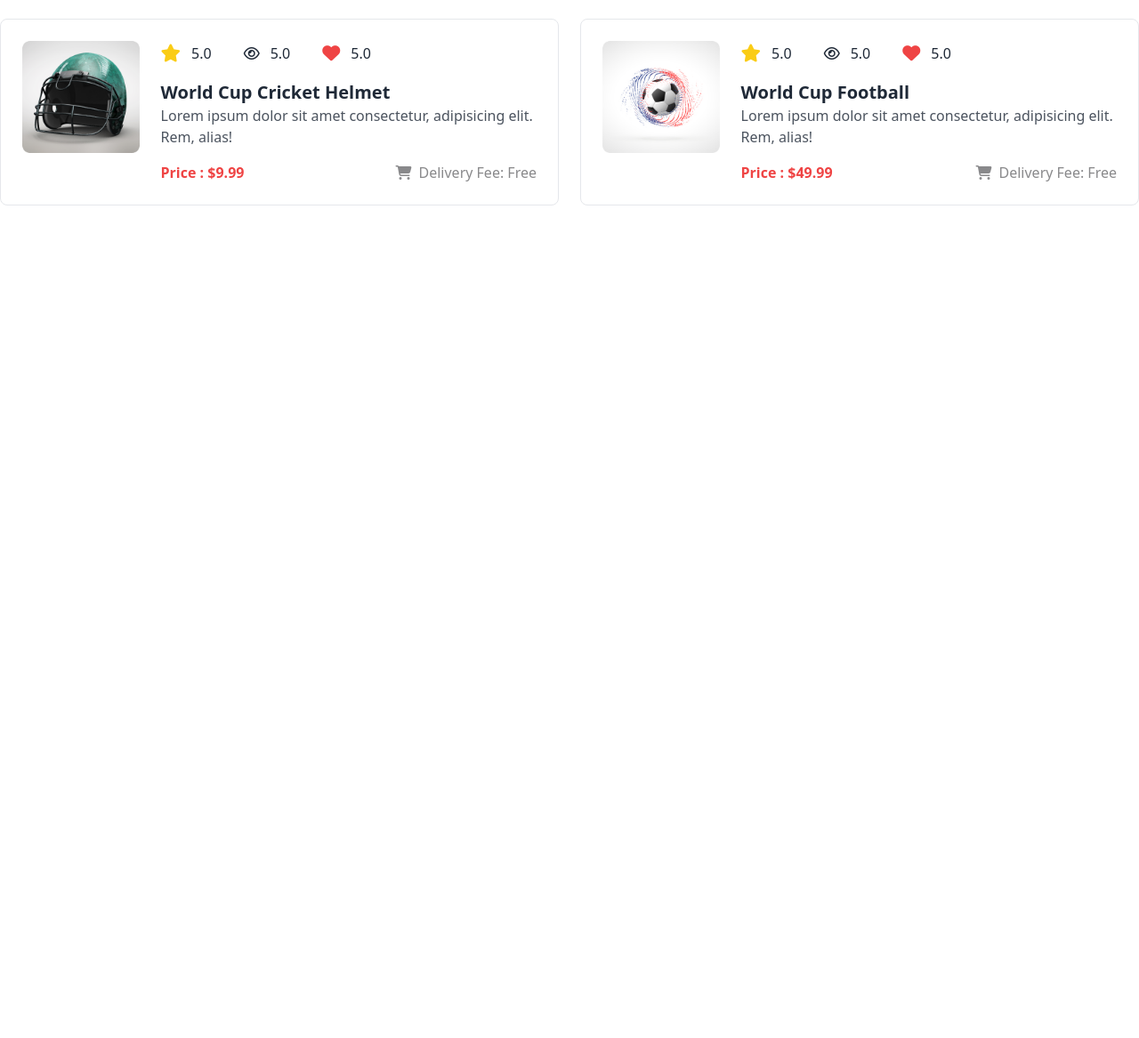
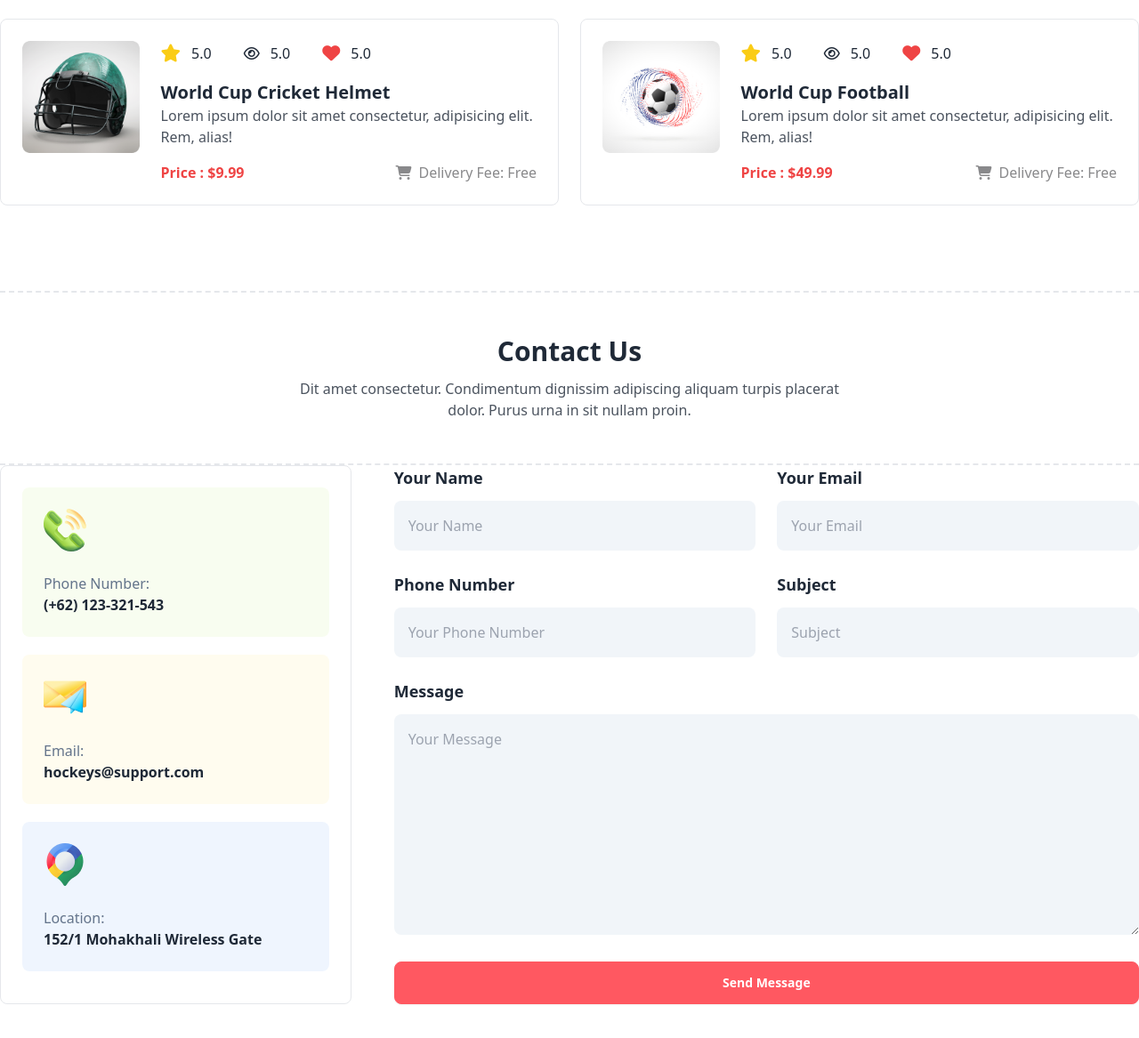
Before and after one commit to rummansaaqeb/b9-a3-solution, a plain HTML site: page index.html in a window 1280 px wide. Shown: the part 3284-4451 px from the top of the page at 89% size. Before the commit the page ends 3563 px from the top, so only its background shows below. Drawn offline with nearby package versions, Linux system fonts and the light colour scheme.

Commit message:
get in touch section done

```diff
--- a/index.html
+++ b/index.html
@@ -395,6 +395,70 @@
                 </div>
             </div>
         </section>
+
+        <!-- Clients Question Section (Homework) -->
+         <section></section>
+
+         <!-- Get In Touch Section -->
+          <section class="mt-24 mb-24">
+            <div class="border-y-[2px] border-dashed py-12 text-center flex flex-col items-center justify-center">
+
+                <h3 class="text-3xl font-bold mb-3">Contact Us</h3>
+                <p class="opacity-80 w-1/2">Dit amet consectetur. Condimentum dignissim adipiscing aliquam turpis placerat dolor. Purus urna in sit nullam proin. </p>
+            </div>
+
+            <div class="grid grid-cols-1 lg:grid-cols-3 gap-12">
+                <!-- Contacts -->
+                <div class="border rounded-lg p-6 space-y-5">
+                    <div class="bg-[#BCED6D1A] rounded-lg p-6">
+                        <img class="mb-6" src="./images/phone.png" alt="">
+                        <p class="text-slate-500">Phone Number:</p>
+                        <h6 class="font-bold">(+62) 123-321-543</h6>
+                    </div>
+                    <div class="bg-[#FDDD5F1A] rounded-lg p-6">
+                        <img class="mb-6" src="./images/email.png" alt="">
+                        <p class="text-slate-500">Email:</p>
+                        <h6 class="font-bold">hockeys@support.com</h6>
+                    </div>
+                    <div class="bg-[#629CF31A] rounded-lg p-6">
+                        <img class="mb-6" src="./images/location.png" alt="">
+                        <p class="text-slate-500">Location:</p>
+                        <h6 class="font-bold">152/1 Mohakhali Wireless Gate</h6>
+                    </div>
+                </div>
+                <!-- Form -->
+                <div class="lg:col-span-2">
+                    <div class="grid grid-cols-1 lg:grid-cols-2 gap-6">
+                        <div>
+                            <label class="text-lg font-semibold mb-3" for="">Your Name</label>
+                            <br>
+                            <input class="mt-3 p-4 border-none outline-none bg-slate-100 rounded-lg w-full" type="text" placeholder="Your Name">
+                        </div>
+                        <div>
+                            <label class="text-lg font-semibold mb-3" for="">Your Email</label>
+                            <br>
+                            <input class="mt-3 p-4 border-none outline-none bg-slate-100 rounded-lg w-full" type="text" placeholder="Your Email">
+                        </div>
+                        <div>
+                            <label class="text-lg font-semibold mb-3" for="">Phone Number</label>
+                            <br>
+                            <input class="mt-3 p-4 border-none outline-none bg-slate-100 rounded-lg w-full" type="text" placeholder="Your Phone Number">
+                        </div>
+                        <div>
+                            <label class="text-lg font-semibold mb-3" for="">Subject</label>
+                            <br>
+                            <input class="mt-3 p-4 border-none outline-none bg-slate-100 rounded-lg w-full" type="text" placeholder="Subject">
+                        </div>
+                        <div class="lg:col-span-2">
+                            <label class="text-lg font-semibold mb-3" for="">Message</label>
+                            <br>
+                            <textarea rows="9" class="lg:col-span-2 mt-3 p-4 border-none outline-none bg-slate-100 rounded-lg w-full" name="" id="" placeholder="Your Message"></textarea>
+                        </div>
+                        <button class="btn btn-error text-white lg:col-span-2">Send Message</button>
+                    </div>
+                </div>
+            </div>
+          </section>
     </main>
 
     <!-- Footer Section -->
```
Also changed, not shown: images/email.png (renamed from images/Group 1171275318.png), images/location.png (renamed from images/Group 1171275321.png), images/phone.png (renamed from images/Group 1171275317.png).
